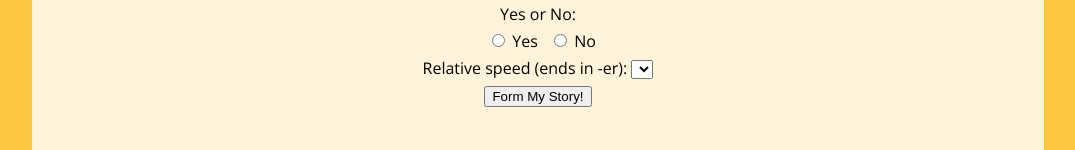
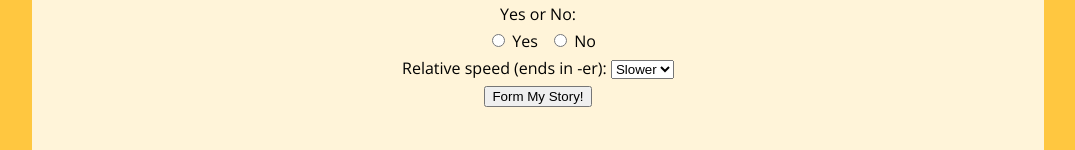
Before and after one commit to DanielDeanGithub/form-a-story, a plain HTML site: page index.html in a window 1280 px wide. Shown: the part 593-743 px from the top of the page, without its empty margins (102-1177 px from the left). Drawn offline with nearby package versions, Linux system fonts and the light colour scheme.

Commit message:
Add options to speed input

```diff
--- a/index.html
+++ b/index.html
@@ -35,7 +35,8 @@
         <label for="no">No</label><br>
         <label for="speed">Relative speed (ends in -er):</label>
         <select name="speed" id="speed" required>
-
+          <option value="slower">Slower</option>
+          <option value="faster">Faster</option>
         </select><br>
 
         <input type="submit" value="Form My Story!">
```
